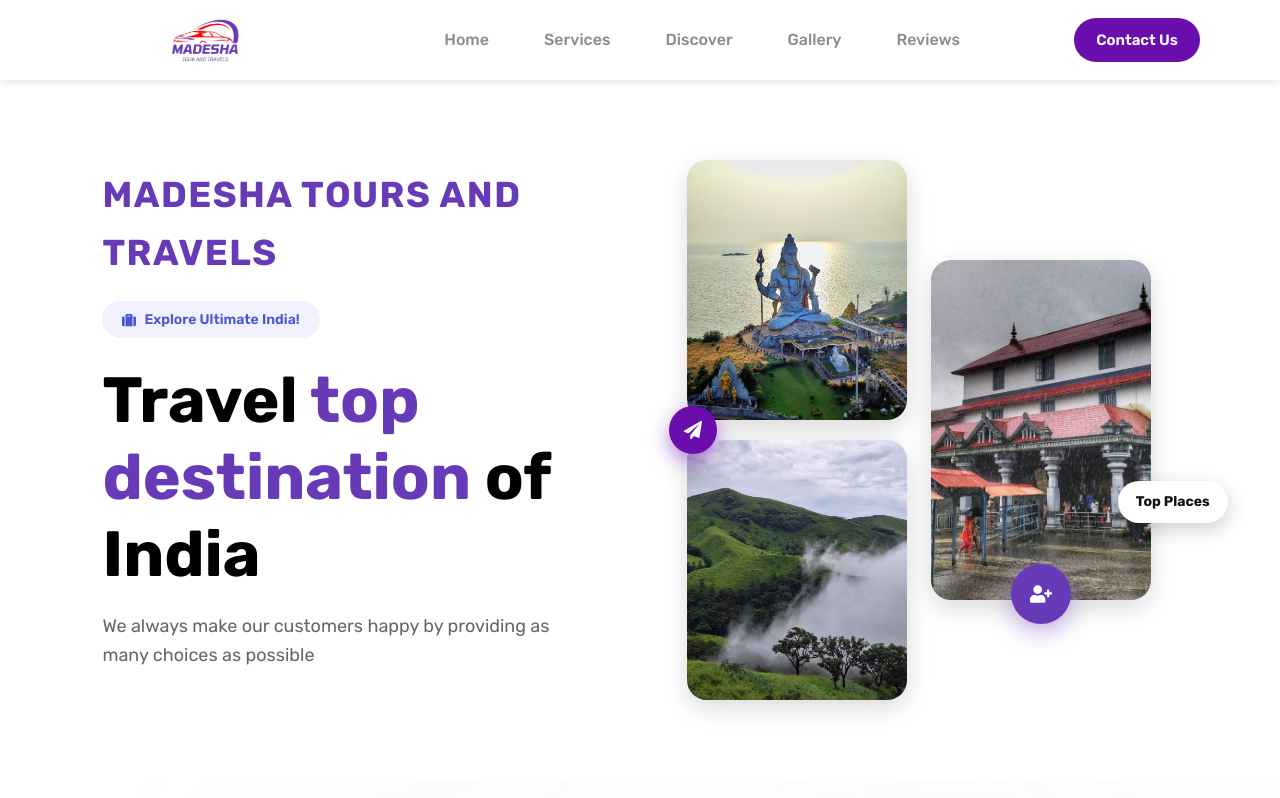
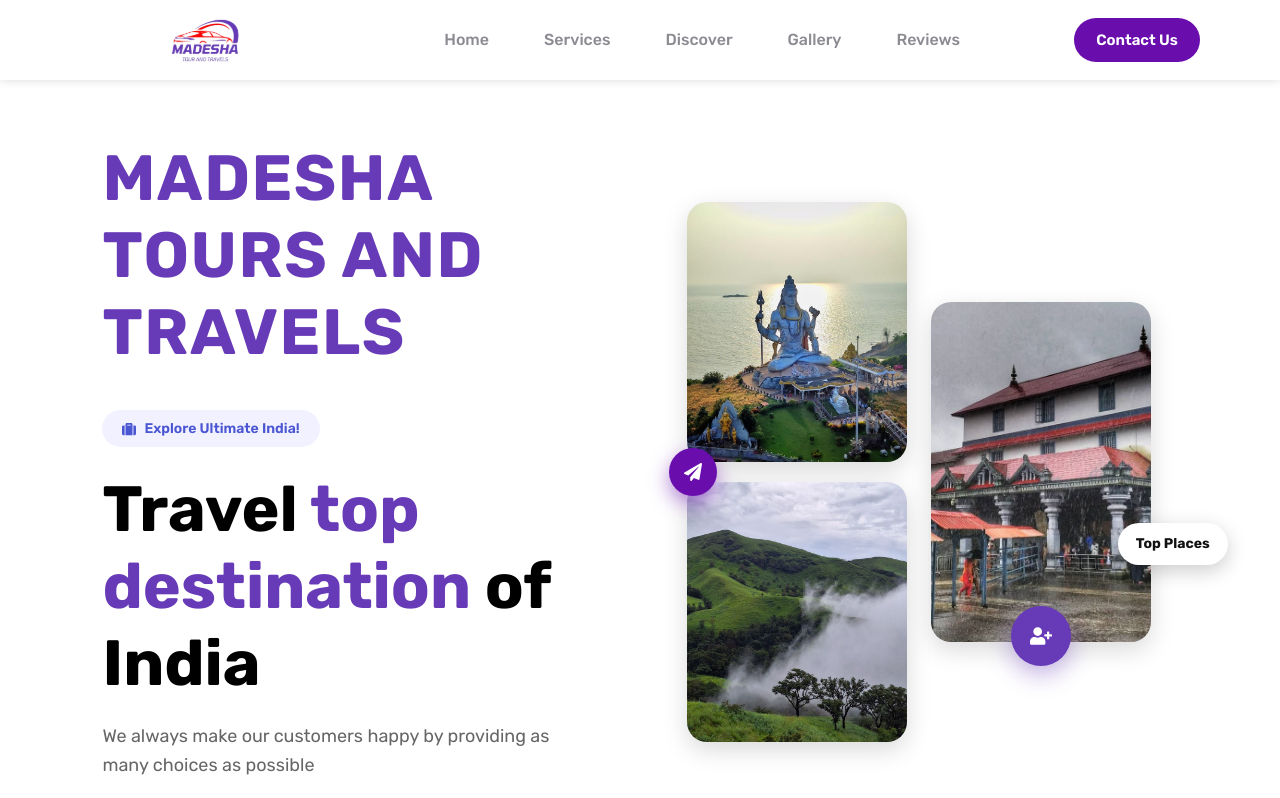
Before and after one commit to IT-Alliance-Tech/MadeshaTravels-React, a React (Vite) app: page / in a window 1280 px wide. Shown: the top 798 px of the page. Built offline with nearby package versions, Linux system fonts and the light colour scheme.

Commit message:
Updated HeroSection.jsx

```diff
--- a/src/components/HeroSection.jsx
+++ b/src/components/HeroSection.jsx
@@ -13,7 +13,7 @@
       {/* Left Side */}
       <div className={styles.left}>
         <div className={styles.brandName}>
-          <h2>MADESHA TOURS AND TRAVELS</h2>
+          <h1>MADESHA TOURS AND TRAVELS</h1>
         </div>
         <br></br>
         <button className={styles.exploreBtn}>
```
